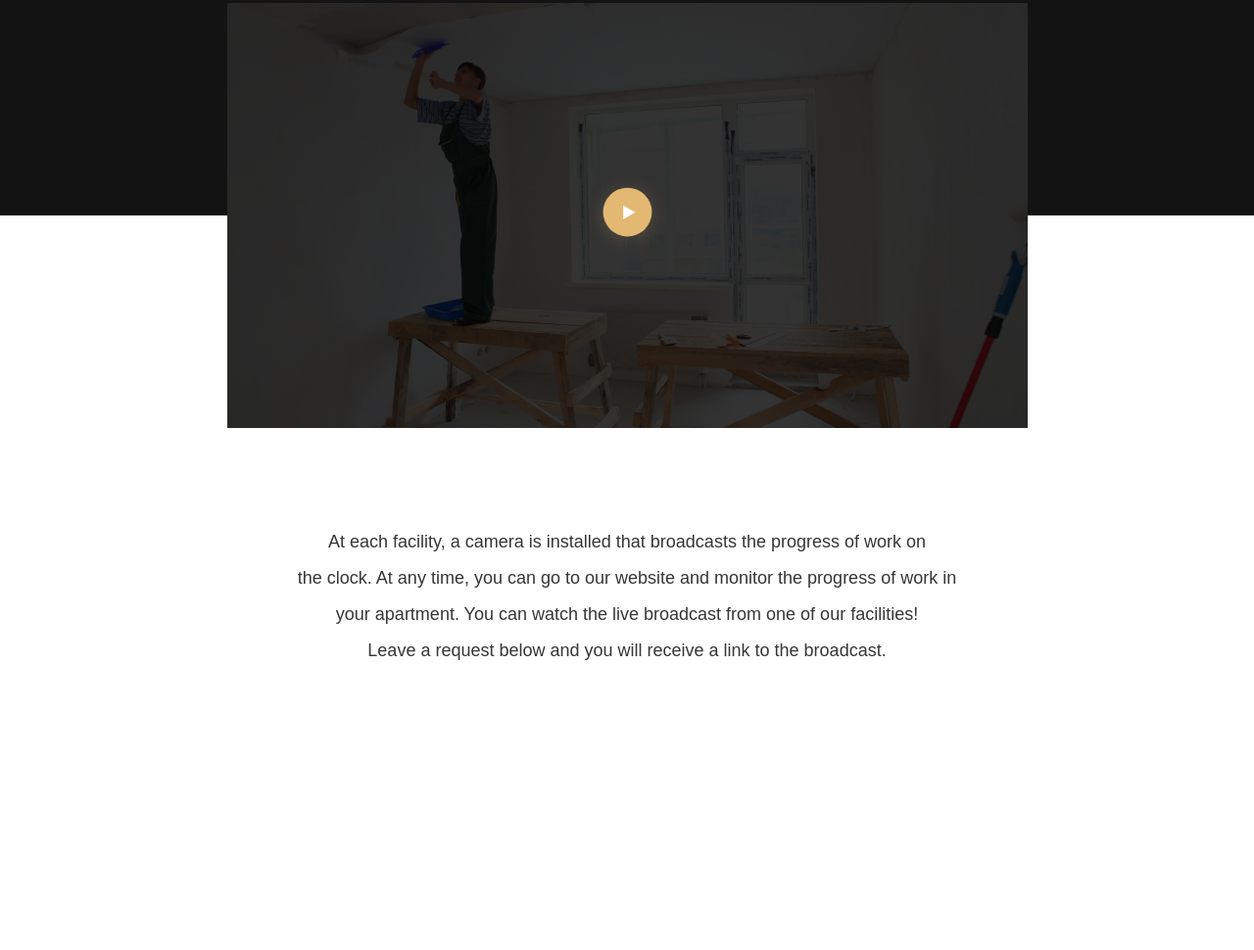
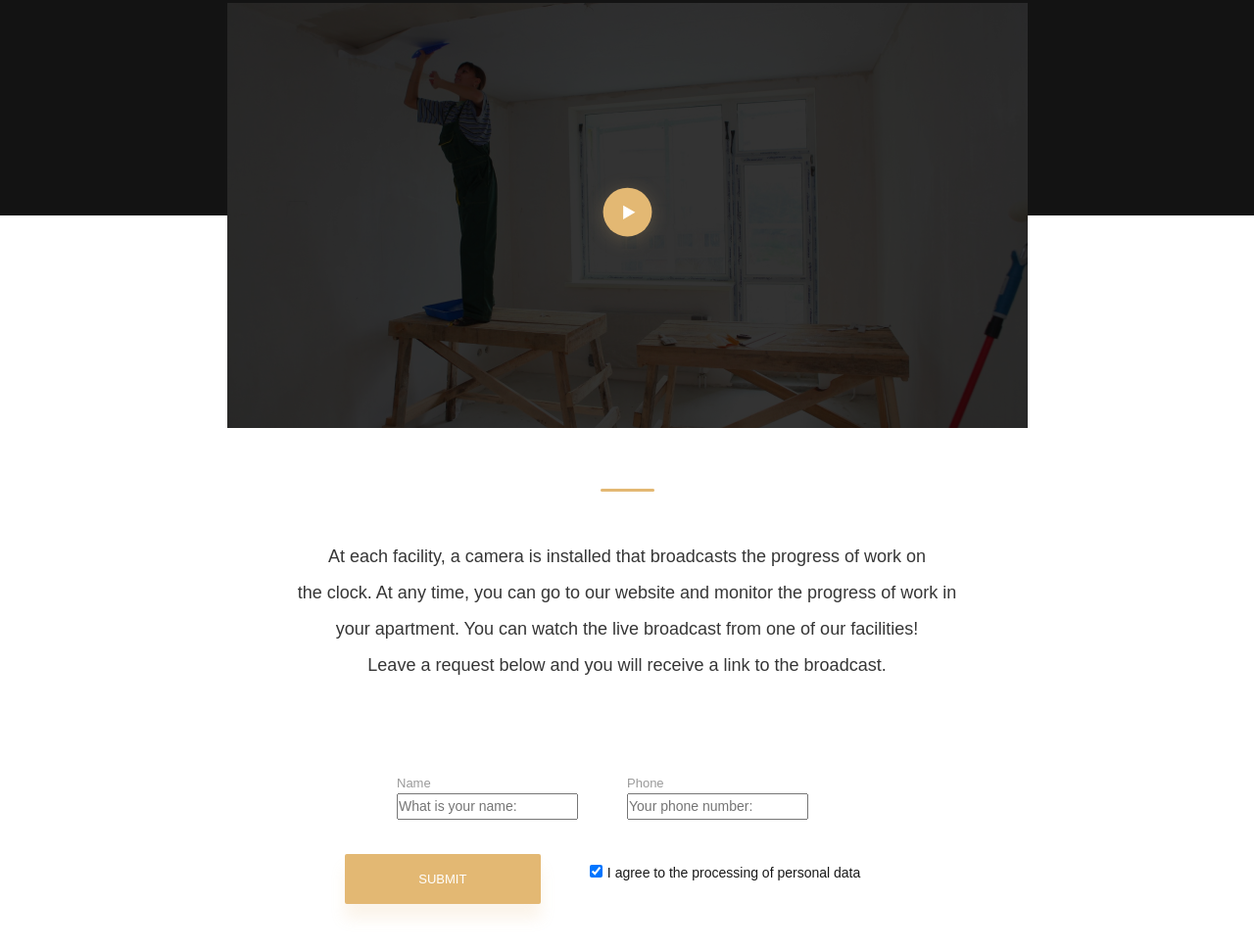
Before and after one commit to Alex-U13/landing_step1, a plain HTML site: page index.html in a window 1280 px wide. Shown: the part 1663-2633 px from the top of the page at 98% size. Before the commit the page ends 2346 px from the top, so only its background shows below. Drawn offline with Linux system fonts and the light colour scheme.

Commit message:
added checkbox

```diff
--- a/css/styles.css
+++ b/css/styles.css
@@ -54,7 +54,7 @@ body {
 .header-navigation {
     list-style: none;
     display: flex;
-    }
+}
 
 .header-navigation__item {
     margin-right: 47px;
@@ -267,10 +267,74 @@ body {
     z-index: 1;
 }
 
-.video-control-content p {
+.video-control-content {
     font-size: 18px;
     line-height: 37px;
     text-align: center;
     color: #363636;
-    padding-top: 98.5px;
+    padding-top: 62.5px;
 }
+
+.tire-center {
+    background: #E3B873;
+    border-radius: 30px;
+    margin-bottom: 34.46px;
+}
+
+.video-control-content p {
+    padding-bottom: 91.5px;
+}
+
+.input-button {
+    display: flex;
+    flex-wrap: wrap;
+    justify-content: center;
+    max-width: 700px;
+    margin: 0 auto;
+    margin-bottom: 12px;
+}
+
+.input-button div {
+    padding-right: 50px;
+    padding-bottom: 35px;
+}
+
+input,
+label {
+    display: block;
+}
+
+.label {
+    font-size: 13px;
+    line-height: 21px;
+    color: rgba(54, 54, 54, 0.5);
+    text-align: left;
+}
+
+input {
+    font-size: 14px;
+    line-height: 23px;
+}
+
+.button-video-control-form {
+    box-shadow: 0px 15px 15px rgba(227, 184, 115, 0.15);
+    font-style: normal;
+    font-size: 13px;
+    line-height: 27px;
+    text-align: center;
+    text-transform: uppercase;
+    color: #FFFFFF;
+    padding: 12px 75.5px;
+}
+
+.checkbox {
+    display: inline;
+    font-size: 14px;
+    line-height: 23px;
+    color: #181818;
+}
+
+.checkbox-input {
+    background-color: line-height: 23px;
+    color: #FFFFFF;
+}
--- a/index.html
+++ b/index.html
@@ -124,10 +124,28 @@
         </section>
         <section class="video-control">
             <div class="container video-control-content">
-                <p>At each facility, a camera is installed that broadcasts the progress of work on <br>
-                    the clock. At any time, you can go to our website and monitor the progress of work in <br>
-                    your apartment. You can watch the live broadcast from one of our facilities! <br>
-                    Leave a request below and you will receive a link to the broadcast.</p>
+                <div><img src="./images/svg/tire-center.svg" class="tire-center"> </div>
+                <p>At each facility, a camera is installed that broadcasts the progress of work on <br> the clock. At any time, you can go to our website and monitor the progress of work in <br> your apartment. You can watch the live broadcast from one of
+                    our facilities! <br> Leave a request below and you will receive a link to the broadcast.</p>
+                <form class="input-button">
+                    <div>
+                        <label for="name" class="label">Name</label>
+                        <input name="name" placeholder="What is your name:">
+                    </div>
+                    <div>
+                        <label for="phone" class="label">Phone</label>
+                        <input name="phone" placeholder="Your phone number:">
+                    </div>
+                    <div>
+                        <button class="button button-video-control-form">Submit</button>
+                    </div>
+                    <div>
+                        <input type="checkbox" checked="checked" class="checkbox checkbox-input">
+                        <label class="checkbox">I agree to the processing of personal data</label>
+                    </div>
+                </form>
+
+
             </div>
 
         </section>
```
Also changed, not shown: images/svg/tire-center.svg (added).
